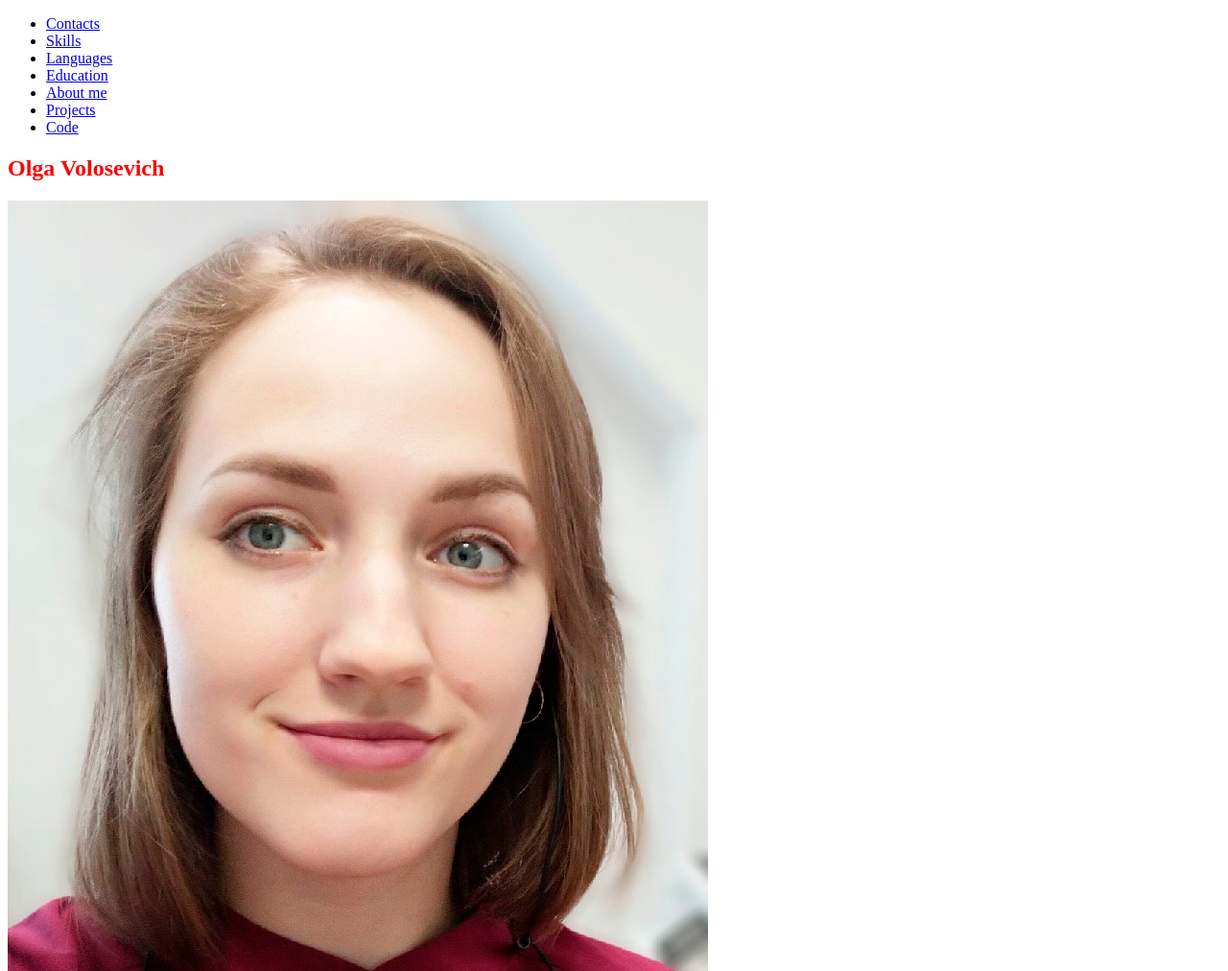
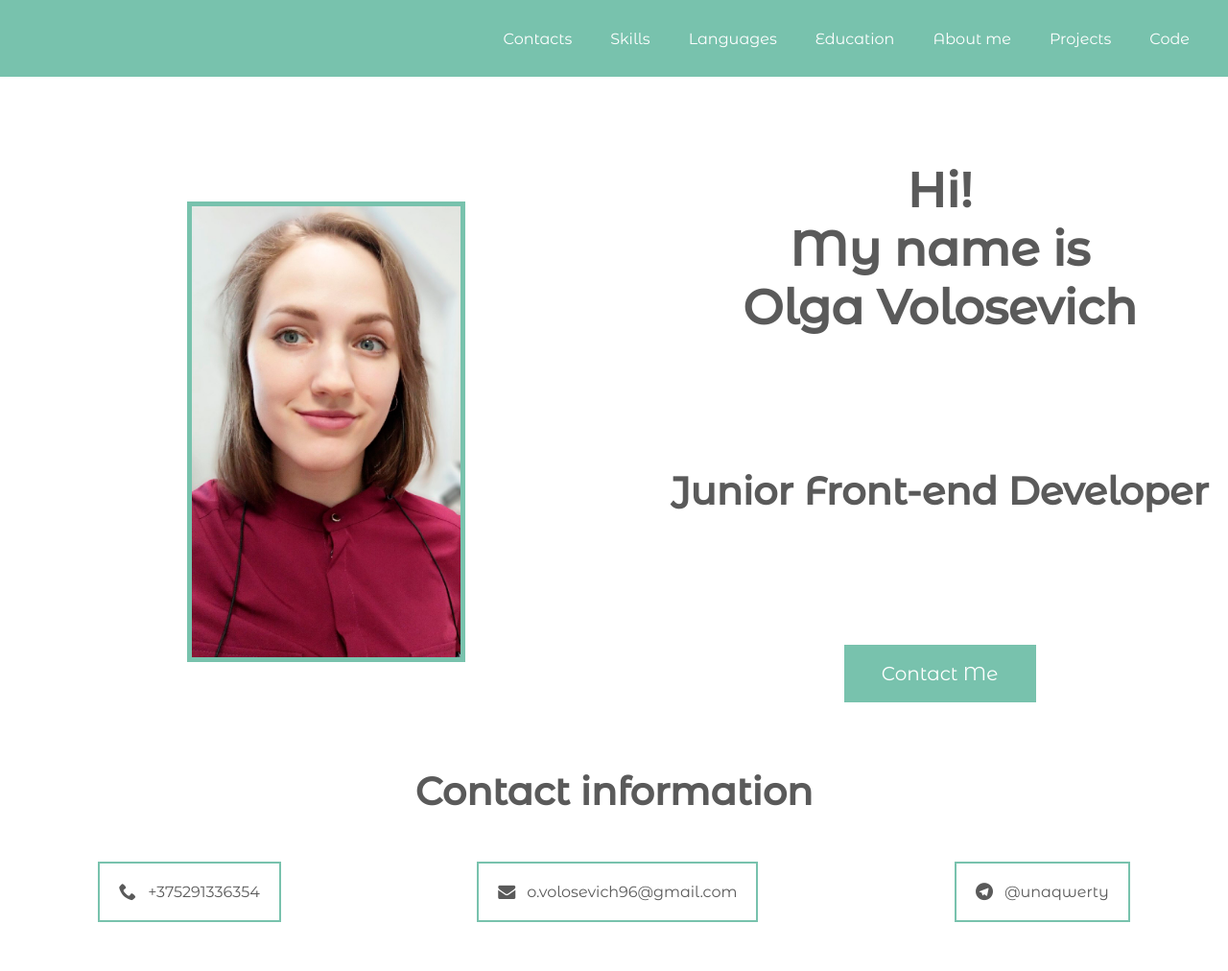
Before and after one commit to OlgaVolosevich/rsschool-cv, a plain HTML site: page index.html in a window 1280 px wide. Shown: the top 1012 px of the page at 96% size. Drawn offline with Linux system fonts and the light colour scheme.

Commit message:
feat: add styling to main info & contacts

```diff
--- /dev/null
+++ b/fonts/style.css
@@ -0,0 +1,36 @@
+@font-face {
+  font-family: 'icomoon';
+  src:  url('fonts/icomoon.eot?u0pzz');
+  src:  url('fonts/icomoon.eot?u0pzz#iefix') format('embedded-opentype'),
+    url('fonts/icomoon.ttf?u0pzz') format('truetype'),
+    url('fonts/icomoon.woff?u0pzz') format('woff'),
+    url('fonts/icomoon.svg?u0pzz#icomoon') format('svg');
+  font-weight: normal;
+  font-style: normal;
+  font-display: block;
+}
+
+[class^="icon-"], [class*=" icon-"] {
+  /* use !important to prevent issues with browser extensions that change fonts */
+  font-family: 'icomoon' !important;
+  speak: never;
+  font-style: normal;
+  font-weight: normal;
+  font-variant: normal;
+  text-transform: none;
+  line-height: 1;
+
+  /* Better Font Rendering =========== */
+  -webkit-font-smoothing: antialiased;
+  -moz-osx-font-smoothing: grayscale;
+}
+
+.icon-envelope:before {
+  content: "\e901";
+}
+.icon-phone:before {
+  content: "\e942";
+}
+.icon-telegram:before {
+  content: "\ea95";
+}
--- a/index.html
+++ b/index.html
@@ -6,35 +6,46 @@
     <meta http-equiv="X-UA-Compatible" content="IE=edge">
     <meta name="viewport" content="width=device-width, initial-scale=1.0">
     <link rel="stylesheet" href="./style.css">
+    <link rel="preconnect" href="https://fonts.googleapis.com">
+    <link rel="preconnect" href="https://fonts.gstatic.com" crossorigin>
+    <link rel="stylesheet" href="./fonts/style.css">
+    <link
+        href="https://fonts.googleapis.com/css2?family=Montserrat+Alternates:wght@200;400;500&family=Poppins:wght@200;400&display=swap"
+        rel="stylesheet">
     <title>CV</title>
 </head>
 
 <body>
     <header>
-        <nav>
-            <ul>
-                <li><a href="#contacts">Contacts</a></li>
-                <li><a href="#skills">Skills</a></li>
-                <li><a href="#languages">Languages</a></li>
-                <li><a href="#education">Education</a></li>
-                <li><a href="#personal-info">About me</a></li>
-                <li><a href="#projects">Projects</a></li>
-                <li><a href="#code">Code</a></li>
+        <nav class="navigation">
+            <ul class="navigation__container">
+                <li class="navigation__item"><a href="#contacts">Contacts</a></li>
+                <li class="navigation__item"><a href="#skills">Skills</a></li>
+                <li class="navigation__item"><a href="#languages">Languages</a></li>
+                <li class="navigation__item"><a href="#education">Education</a></li>
+                <li class="navigation__item"><a href="#personal-info">About me</a></li>
+                <li class="navigation__item"><a href="#projects">Projects</a></li>
+                <li class="navigation__item"><a href="#code">Code</a></li>
             </ul>
         </nav>
     </header>
     <main>
         <section id="main-info">
-            <h1>Olga Volosevich</h1>
-            <img src="./images/personal-photo.jpg" alt="photo of Olga Volosevich">
-            <h2>Junior Front-end Developer</h2>
+            <img class="main-info__photo" src="./images/personal-photo.jpg" alt="photo of Olga Volosevich">
+            <div class="main-info__greeting">
+                <h1 class="main-info__name">Hi!<br> My name is<br> Olga Volosevich</h1>
+                <h2 class="main-info__position">Junior Front-end Developer</h2>
+                <a class="main-info__contact-btn" href="mailto:o.volosevich96@gmail.com">Contact Me</a>
+            </div>
         </section>
         <section id="contacts">
             <h2>Contact information</h2>
-            <p> <b>Phone:</b> +375291336354</p>
-            <p><b>E-mail:</b> o.volosevich96@gmail.com</p>
-            <p><b>Telegram:</b> @unaqwerty</p>
-            <p><b>Discord:</b> OlgaVolosevich(Olga_V#7301)</p>
+            <ul class="contacts__container">
+                <li title="phone" class="contacts__item"><span class="icon-phone icon"></span> +375291336354</li>
+                <li title="email" class="contacts__item"><span class="icon-envelope icon"></span>
+                    o.volosevich96@gmail.com</li>
+                <li title="telegram" class="contacts__item"><span class="icon-telegram icon"></span> @unaqwerty</li>
+            </ul>
         </section>
         <section id="skills">
             <h2>Skills</h2>
--- a/style.css
+++ b/style.css
@@ -1,3 +1,115 @@
+:root {
+    --main-minty-color: rgb(120, 194, 173);
+    ---main-font-color: #5a5a5a;
+}
+* {
+    margin: 0;
+    padding: 0;
+    box-sizing: border-box;
+    list-style: none;
+    scroll-behavior: smooth;
+    text-decoration: none;
+    font-family: 'Montserrat Alternates', sans-serif;
+    color: var(---main-font-color);
+}
+
+body {
+    max-width: 1280px;
+    margin: 0 auto;
+}
+
+header {
+    background-color: var(--main-minty-color);
+    height: 10vh;
+    display: flex;
+    align-items: center;
+    padding: 0 20px;
+}
+
 h1 {
-    color: red;
+    font-size:50px;
+    text-align: center;
 }
+
+h2 {
+    font-size:40px;
+    text-align: center;
+}
+.navigation {
+    flex: 1;
+}
+.navigation__container {
+    display: flex;
+    justify-content: flex-end;
+}
+.navigation__item {
+    padding: 0 20px;
+}
+
+.navigation__item > a{
+    color: #fff;
+}
+main {
+    margin-top: 20px;
+}
+#main-info {
+    height: calc(90vh - 20px);
+    display: flex;
+}
+
+.main-info__photo {
+    display: block;
+    margin: auto;
+    width: 290px;
+    height: 480px;
+    border: 5px solid var(--main-minty-color);
+}
+
+.main-info__greeting {
+    display: flex;
+    flex-direction: column;
+    justify-content: space-around;
+    padding: 0 20px;
+    text-align: center;
+}
+
+.main-info__contact-btn {
+    display: block;
+    width: 200px;
+    height: 60px;
+    line-height: 60px;
+    color: #fff;
+    font-size: 20px;
+    margin: 0 auto;
+    background-color: var(--main-minty-color);
+    border: none;
+}
+
+.contacts__container {
+    display: flex;
+    justify-content: space-around;
+    align-items: center;
+    height: 20vh;
+}
+
+.contacts__item {
+    padding: 20px;
+    padding-left: 50px;
+    border: 2px solid var(--main-minty-color);
+    position: relative;
+}
+.contacts__item > .icon {
+    position: absolute;
+    top: 50%;
+    left: 20px;
+    transform: translateY(-50%);
+    font-size: large;
+}
+.contacts__item:hover {
+    background-color: var(--main-minty-color);
+    color: #fff;
+}
+
+.contacts__item:hover > .icon {
+    color: #fff;
+}
```
Also changed, not shown: fonts/fonts/icomoon.ttf (added), fonts/fonts/icomoon.woff (added), 2 other files.
